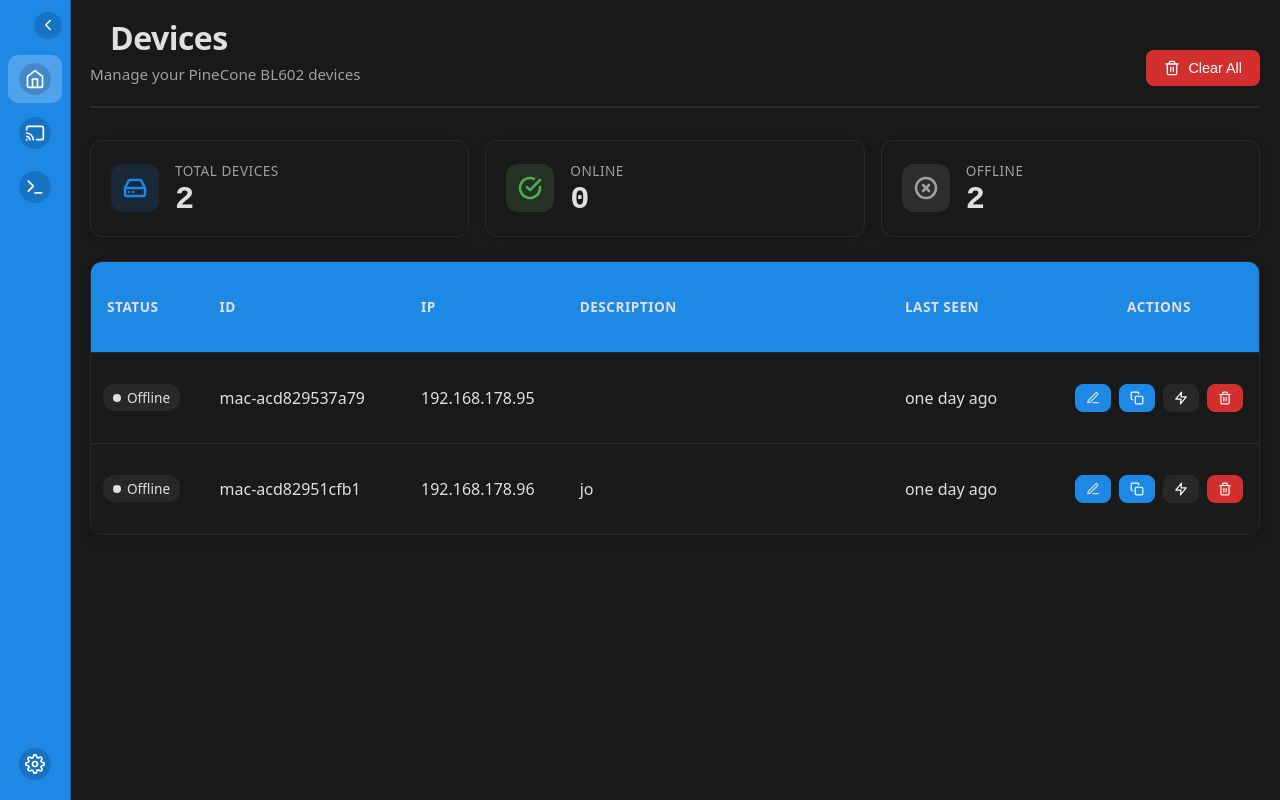
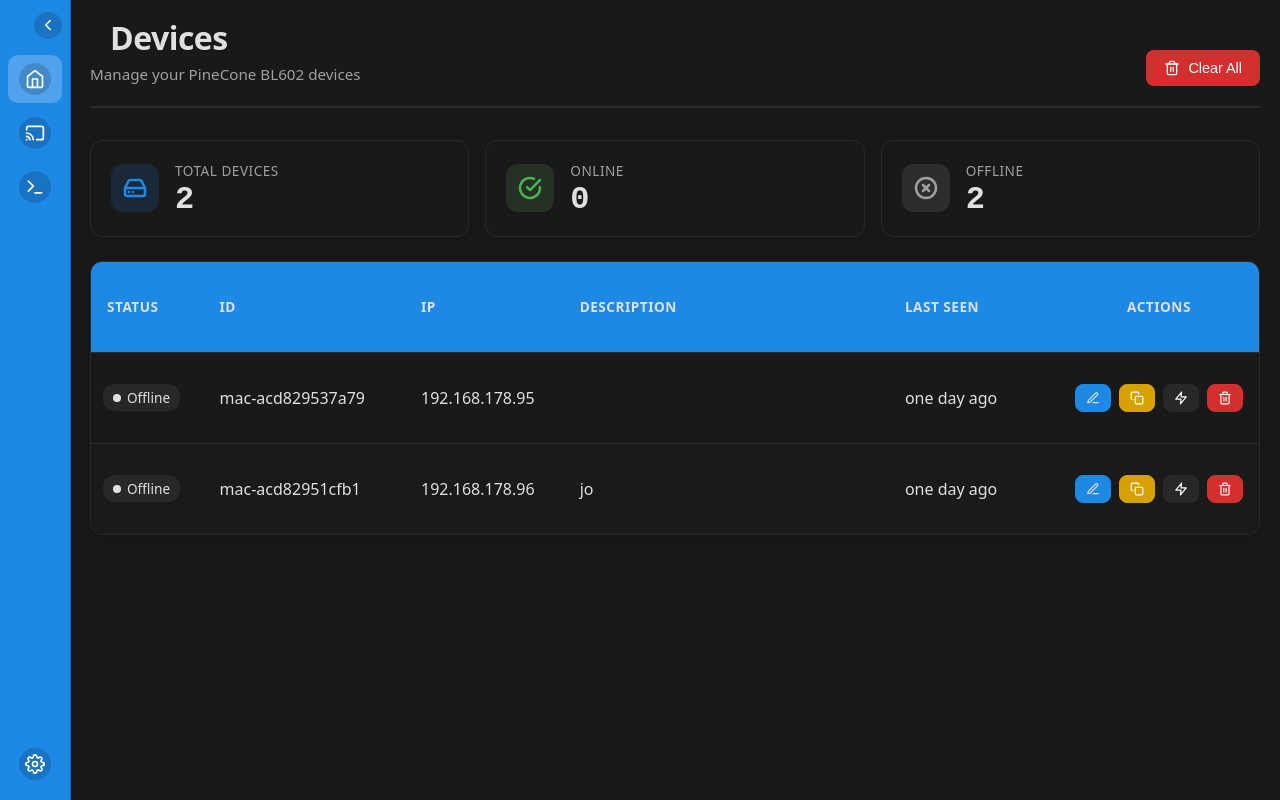
Before and after one commit to PasterLak/PineCone-Management-Dashboard, a Flask app: page / in a window 1280 px wide. Run offline with Flask 3, Linux system fonts and the light colour scheme.

Commit message:
copy btn color fix

```diff
--- a/Dashboard_Pi/static/css/dashboard.css
+++ b/Dashboard_Pi/static/css/dashboard.css
@@ -229,16 +229,16 @@ th.col-actions { width: 8%; text-align: center; }
 }
 
 .copy-btn {
-  background: var(--brand);
-  border-color: var(--brand);
+  background: var(--color-warning);
+  border-color: var(--color-warning);
   color: var(--color-white);
 }
 
 .copy-btn:hover {
-  background: var(--color-primary-hover);
-  border-color: var(--color-primary-hover);
+  background: var(--color-warning-hover);
+  border-color: var(--color-warning-hover);
   transform: translateY(-1px);
-  box-shadow: var(--shadow-primary);
+  box-shadow: var(--shadow-warning);
 }
 
 .blink-btn {
--- a/Dashboard_Pi/static/css/index.css
+++ b/Dashboard_Pi/static/css/index.css
@@ -29,8 +29,8 @@
   --color-secondary-hover: #424242;
 
   /* Warning - Orange (Clear, Caution) */
-  --color-warning: #ffc107;
-  --color-warning-hover: #ffa000;
+  --color-warning: #d6a101;
+  --color-warning-hover: #cf8300;
 
   /* Tertiary - Dark (Alternative/Stop) */
   --color-tertiary: #292828;
```
